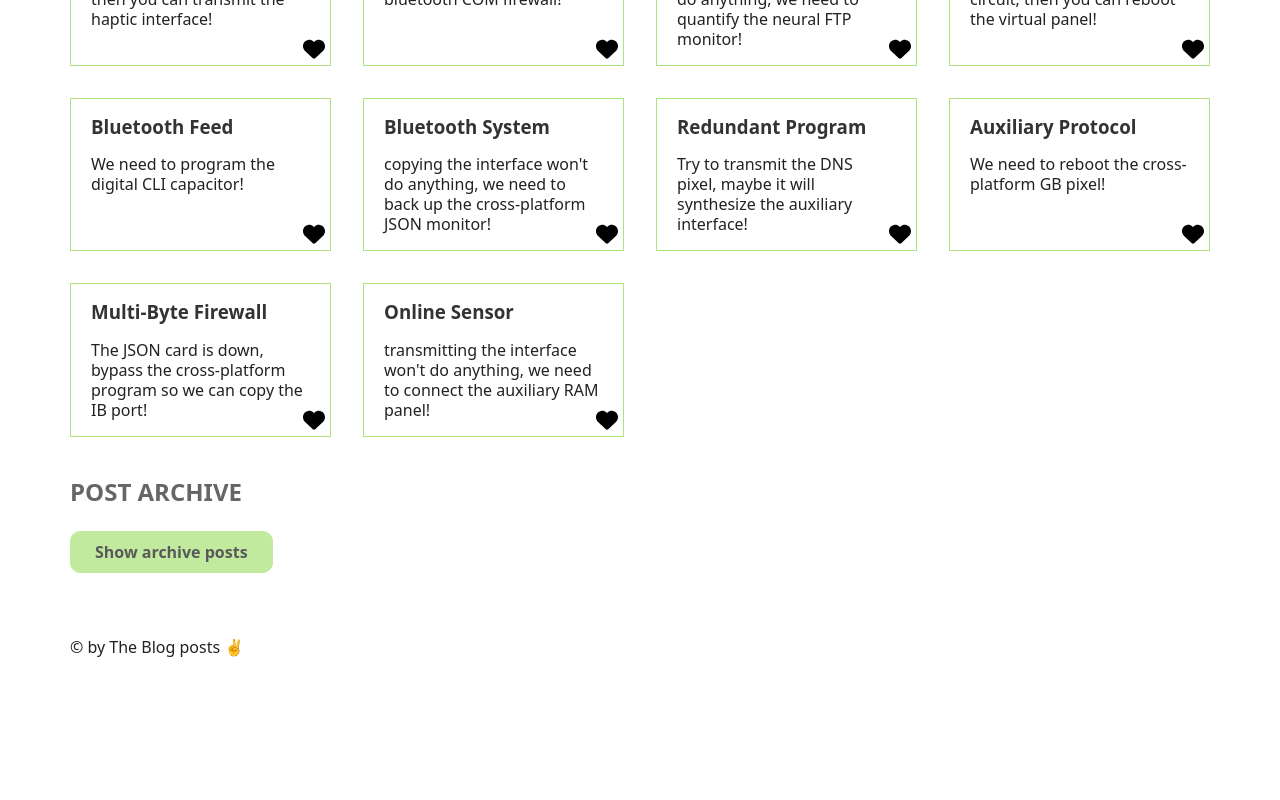
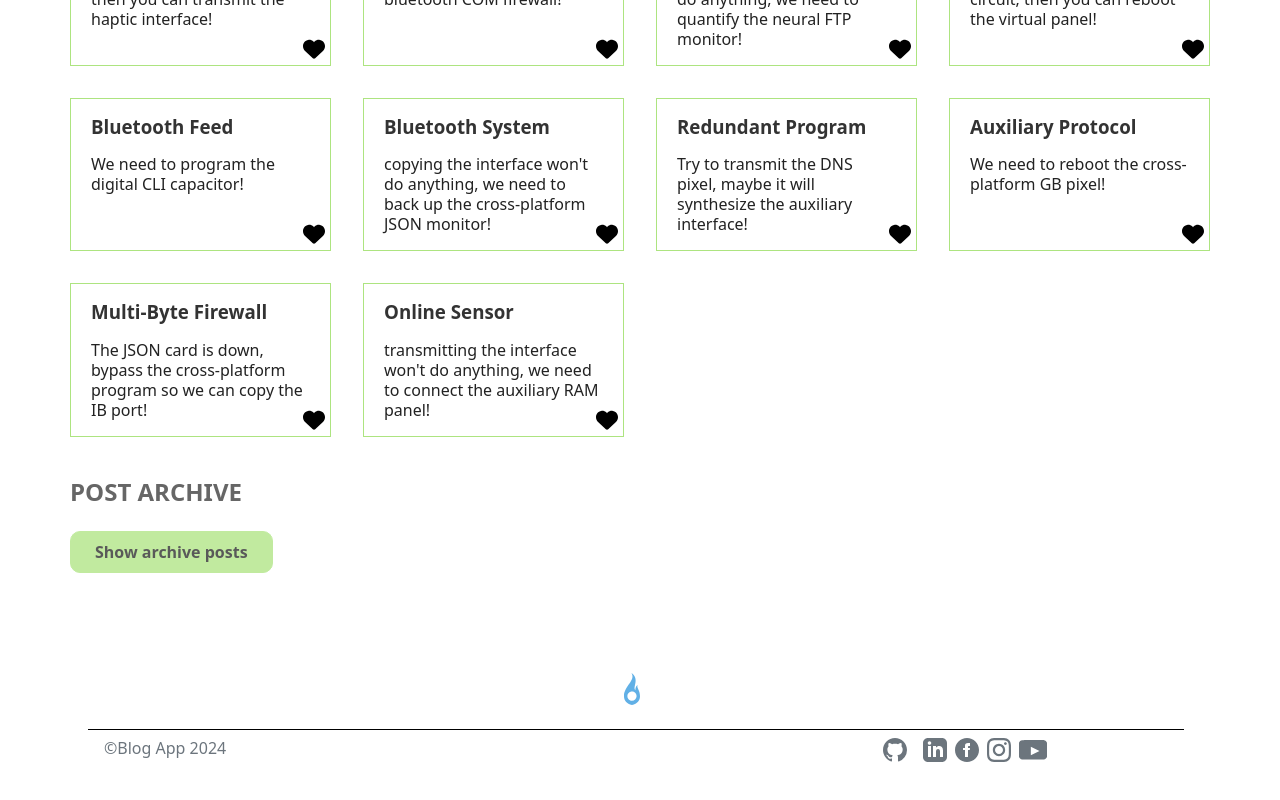
Before and after one commit to Ali-Umed/post-blog, a React (Create React App) app: page / in a window 1280 px wide. Shown: the part 1322-2122 px from the top of the page. Before the commit the page ends 2011 px from the top, so only its background shows below. Built offline with nearby package versions, Linux system fonts and the light colour scheme.

Commit message:
feature: add fotter

```diff
--- a/package.json
+++ b/package.json
@@ -10,6 +10,7 @@
     "@testing-library/user-event": "^13.5.0",
     "react": "^18.2.0",
     "react-dom": "^18.2.0",
+    "react-icons": "^5.2.1",
     "react-scripts": "5.0.1",
     "web-vitals": "^2.1.4"
   },
--- a/public/index.html
+++ b/public/index.html
@@ -5,8 +5,8 @@
     <link rel="icon" href="%PUBLIC_URL%/favicon.ico" />
     <meta name="viewport" content="width=device-width, initial-scale=1" />
     <meta name="theme-color" content="#000000" />
-    <meta name="description" content="The atomic Blog" />
-    <title>The Atomic Blog</title>
+    <meta name="description" content="The Blog posts" />
+    <title>The Blog posts</title>
   </head>
   <body>
     <noscript>You need to enable JavaScript to run this app.</noscript>
--- a/src/App.js
+++ b/src/App.js
@@ -4,6 +4,7 @@ import { PostProvider, usePosts } from "./PostContext";
 import {} from "../src/style.css";
 import { FontAwesomeIcon } from "@fortawesome/react-fontawesome";
 import { faHeart } from "@fortawesome/free-solid-svg-icons";
+import Footer from "./Footer";
 
 function createRandomPost() {
   return {
@@ -212,8 +213,8 @@ function Archive() {
   );
 }
 
-function Footer() {
-  return <footer>&copy; by The Blog posts ✌️</footer>;
-}
+// function Footer() {
+//   return <footer>&copy; by The Blog posts ✌️</footer>;
+// }
 
 export default App;
--- /dev/null
+++ b/src/Footer.js
@@ -0,0 +1,165 @@
+import { SiSparkpost } from "react-icons/si";
+
+export default function Footer() {
+  return (
+    <footer style={{ gridColumn: "span 5" }} id="footer">
+      <div style={{ paddingTop: "1rem" }}>
+        <div
+          style={{
+            margin: "auto",
+            paddingBottom: "8px",
+            color: "#6c757d",
+            paddingLeft: "12px",
+            paddingRight: "20px",
+          }}
+        >
+          <div
+            style={{
+              display: "grid",
+              gridTemplateColumns: "repeat(8, 1fr)",
+              gap: "0",
+              paddingLeft: "6px",
+              paddingRight: "6px",
+            }}
+          >
+            <div
+              style={{
+                gridColumn: "span 8",
+                borderBottom: "1px solid black",
+                marginBottom: "0",
+                borderBottomColor: "black",
+              }}
+            >
+              <div
+                style={{
+                  display: "flex",
+                  alignItems: "center",
+                  gap: "6px",
+                  paddingTop: "12px",
+                  paddingBottom: "12px",
+                  justifyContent: "center",
+                }}
+              >
+                <div style={{ padding: "8px" }}>
+                  <SiSparkpost
+                    style={{
+                      height: "2rem",
+                      width: "2rem",
+                      color: "#61b0e6",
+                      marginRight: "8px",
+                    }}
+                  />
+                </div>
+              </div>
+            </div>
+            <div
+              style={{
+                gridColumn: "span 7",
+                borderBottom: "none",
+                marginBottom: "0",
+                paddingLeft: "16px",
+                paddingRight: "0",
+              }}
+            >
+              <div
+                style={{
+                  display: "flex",
+                  justifyContent: "space-between",
+                  paddingTop: "8px",
+                  paddingBottom: "32px",
+                }}
+              >
+                <span style={{ textAlign: "center" }}>&copy;Blog App 2024</span>
+                <div style={{ display: "flex", gap: "8px" }}>
+                  <a
+                    href="https://github.com/Ali-Umed?tab=overview"
+                    target="_blank"
+                    aria-label="github"
+                    style={{ color: "inherit" }}
+                    rel="noreferrer"
+                  >
+                    <svg
+                      xmlns="http://www.w3.org/2000/svg"
+                      width="24"
+                      height="24"
+                      fill="currentColor"
+                      viewBox="0 0 16 16"
+                      style={{ verticalAlign: "middle", marginRight: "8px" }}
+                    >
+                      <path d="M8 0C3.58 0 0 3.58 0 8c0 3.54 2.29 6.53 5.47 7.59.4.07.55-.17.55-.38 0-.19-.01-.82-.01-1.49-2.01.37-2.53-.49-2.69-.94-.09-.23-.48-.94-.82-1.13-.28-.15-.68-.52-.01-.53.63-.01 1.08.58 1.23.82.72 1.21 1.87.87 2.33.66.07-.52.28-.87.51-1.07-1.78-.2-3.64-.89-3.64-3.95 0-.87.31-1.59.82-2.15-.08-.2-.36-1.02.08-2.12 0 0 .67-.21 2.2.82.64-.18 1.32-.27 2-.27.68 0 1.36.09 2 .27 1.53-1.04 2.2-.82 2.2-.82.44 1.1.16 1.92.08 2.12.51.56.82 1.27.82 2.15 0 3.07-1.87 3.75-3.65 3.95.29.25.54.73.54 1.48 0 1.07-.01 1.93-.01 2.2 0 .21.15.46.55.38A8.012 8.012 0 0 0 16 8c0-4.42-3.58-8-8-8z" />
+                    </svg>
+                  </a>
+                  <a
+                    style={{ color: "inherit" }}
+                    href="https://www.linkedin.com/in/ali-umed-076854286/"
+                    target="blank"
+                    className="hover:text-cyan-600"
+                  >
+                    <svg
+                      xmlns="http://www.w3.org/2000/svg"
+                      width="24"
+                      height="24"
+                      fill="currentColor"
+                      viewBox="0 0 24 24"
+                    >
+                      <path d="M19 0h-14c-2.761 0-5 2.239-5 5v14c0 2.761 2.239 5 5 5h14c2.762 0 5-2.239 5-5v-14c0-2.761-2.238-5-5-5zm-11 19h-3v-11h3v11zm-1.5-12.268c-.966 0-1.75-.79-1.75-1.764s.784-1.764 1.75-1.764 1.75.79 1.75 1.764-.783 1.764-1.75 1.764zm13.5 12.268h-3v-5.604c0-3.368-4-3.113-4 0v5.604h-3v-11h3v1.765c1.396-2.586 7-2.777 7 2.476v6.759z" />
+                    </svg>
+                  </a>
+                  <a
+                    style={{ color: "inherit" }}
+                    className="hover:text-cyan-600"
+                    href="https://www.facebook.com/ali.umed.376?mibextid=ZbWKwL"
+                    target="blank"
+                  >
+                    <svg
+                      xmlns="http://www.w3.org/2000/svg"
+                      width="24"
+                      height="24"
+                      fill="currentColor"
+                      viewBox="0 0 24 24"
+                    >
+                      <path d="M12 0c-6.627 0-12 5.373-12 12s5.373 12 12 12 12-5.373 12-12-5.373-12-12-12zm3 8h-1.35c-.538 0-.65.221-.65.778v1.222h2l-.209 2h-1.791v7h-3v-7h-2v-2h2v-2.308c0-1.769.931-2.692 3.029-2.692h1.971v3z" />
+                    </svg>
+                  </a>
+
+                  <a
+                    style={{ color: "inherit" }}
+                    className="hover:text-cyan-600"
+                    href="https://www.instagram.com/ali.umed99?igsh=dWQ5eThyMGRmM2Ju"
+                    target="blank"
+                  >
+                    <svg
+                      xmlns="http://www.w3.org/2000/svg"
+                      width="24"
+                      height="24"
+                      fill="currentColor"
+                      viewBox="0 0 24 24"
+                    >
+                      <path d="M12 2.163c3.204 0 3.584.012 4.85.07 3.252.148 4.771 1.691 4.919 4.919.058 1.265.069 1.645.069 4.849 0 3.205-.012 3.584-.069 4.849-.149 3.225-1.664 4.771-4.919 4.919-1.266.058-1.644.07-4.85.07-3.204 0-3.584-.012-4.849-.07-3.26-.149-4.771-1.699-4.919-4.92-.058-1.265-.07-1.644-.07-4.849 0-3.204.013-3.583.07-4.849.149-3.227 1.664-4.771 4.919-4.919 1.266-.057 1.645-.069 4.849-.069zm0-2.163c-3.259 0-3.667.014-4.947.072-4.358.2-6.78 2.618-6.98 6.98-.059 1.281-.073 1.689-.073 4.948 0 3.259.014 3.668.072 4.948.2 4.358 2.618 6.78 6.98 6.98 1.281.058 1.689.072 4.948.072 3.259 0 3.668-.014 4.948-.072 4.354-.2 6.782-2.618 6.979-6.98.059-1.28.073-1.689.073-4.948 0-3.259-.014-3.667-.072-4.947-.196-4.354-2.617-6.78-6.979-6.98-1.281-.059-1.69-.073-4.949-.073zm0 5.838c-3.403 0-6.162 2.759-6.162 6.162s2.759 6.163 6.162 6.163 6.162-2.759 6.162-6.163c0-3.403-2.759-6.162-6.162-6.162zm0 10.162c-2.209 0-4-1.79-4-4 0-2.209 1.791-4 4-4s4 1.791 4 4c0 2.21-1.791 4-4 4zm6.406-11.845c-.796 0-1.441.645-1.441 1.44s.645 1.44 1.441 1.44c.795 0 1.439-.645 1.439-1.44s-.644-1.44-1.439-1.44z" />
+                    </svg>
+                  </a>
+                  <a
+                    style={{ color: "inherit" }}
+                    className="hover:text-cyan-600"
+                    href="https://www.youtube.com/@Ali_Umed"
+                    target="blank"
+                  >
+                    <svg
+                      xmlns="http://www.w3.org/2000/svg"
+                      width="28"
+                      height="26"
+                      fill="currentColor"
+                      viewBox="0 1 18 24"
+                    >
+                      <path d="M21.001 2.999c-2.165-.174-8.605-.187-10.998-.188h-.002c-2.392 0-8.832.014-11 .188-1.656.133-3 1.443-3 3.124v11.495c0 1.68 1.344 2.99 3 3.124 1.767.142 7.399.16 10 .176 2.6-.016 8.232-.034 10-.176 1.656-.134 3-1.444 3-3.124v-11.495c0-1.68-1.344-2.991-3-3.124zm-14 14v-8l8 4-8 4z" />
+                    </svg>
+                  </a>
+                </div>
+              </div>
+            </div>
+          </div>
+        </div>
+      </div>
+    </footer>
+  );
+}
```
Also changed, not shown: 1 other file (tests, documents, lock files or other folders).
